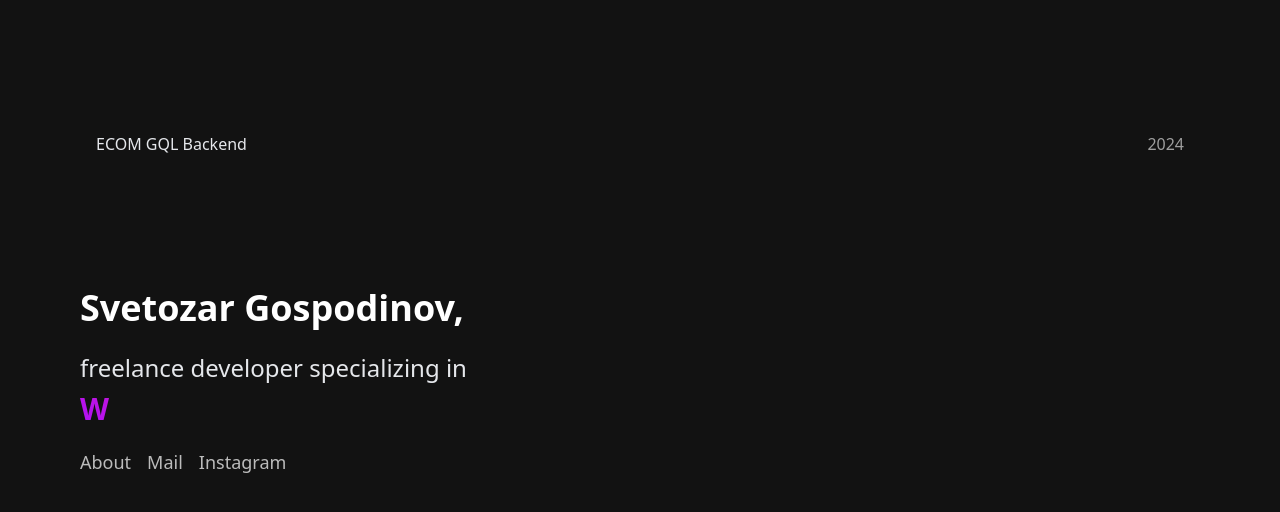
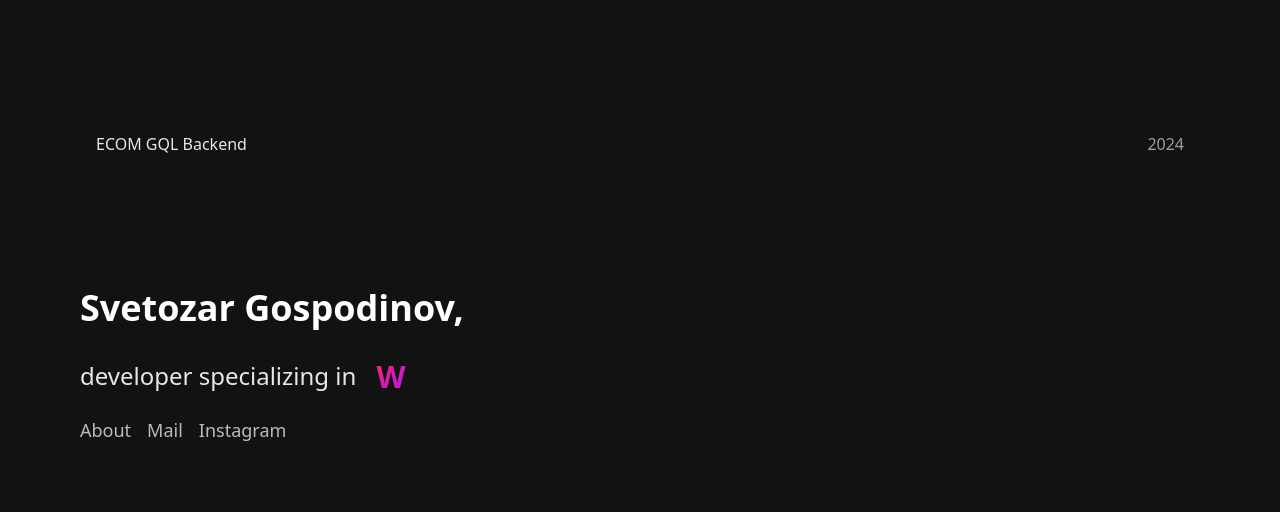
Before and after one commit to svetozar12/portfolio, a Next.js app: page / in a window 1280 px wide. Shown: the top 512 px of the page. Built offline with nearby package versions, Linux system fonts and the light colour scheme.

Commit message:
improved gradients

```diff
--- a/src/components/OverView.tsx
+++ b/src/components/OverView.tsx
@@ -20,7 +20,7 @@ const Overview: React.FC<IOverview> = ({ activeItem }) => {
 
   const subTitle = (
     <span className="text-gray-200 text-lg sm:text-xl md:text-xl lg:text-2xl">
-      freelance developer specializing in
+      developer specializing in
     </span>
   );
 
@@ -45,7 +45,7 @@ const Overview: React.FC<IOverview> = ({ activeItem }) => {
       >
         {name}
         <br />
-        <div>
+        <div className="flex justify-center items-center gap-5">
           {subTitle}
           <TypingEffect />
         </div>
--- a/src/components/TypingEffect/TypingEffect.tsx
+++ b/src/components/TypingEffect/TypingEffect.tsx
@@ -10,9 +10,9 @@ const TypingEffect = () => {
   const deletingSpeed = 70 - words[currentWordIndex].length; // larger is slower
 
   const gradients = [
-    "linear-gradient(135deg, #ff1e56, #ff073a 40%, #000000 100%)",
-    "linear-gradient(135deg, #00ff85, #00ff1e 40%, #001100 100%)",
-    "linear-gradient(214deg, #ff285c, #b010fb)",
+    "linear-gradient(135deg, #ff1e56, #ff073a 50%, #000000 100%)",
+    "linear-gradient(135deg, #00ff85, #00ff1e 60%, #001100 100%)",
+    "linear-gradient(135deg, #ff285c, #b010fb 80%, #001100 100%)",
   ];
   useEffect(() => {
     const handleTyping = () => {
@@ -26,10 +26,10 @@ const TypingEffect = () => {
       });
 
       if (!isDeleting && displayedText === currentWord) {
-        setTimeout(() => setIsDeleting(true), 1000); // Pause before deleting
+        setTimeout(() => setIsDeleting(true), 1000);
       } else if (isDeleting && displayedText === "") {
         setIsDeleting(false);
-        setCurrentWordIndex((prev) => (prev + 1) % words.length); // Move to next word
+        setCurrentWordIndex((prev) => (prev + 1) % words.length);
       }
     };
 
```
